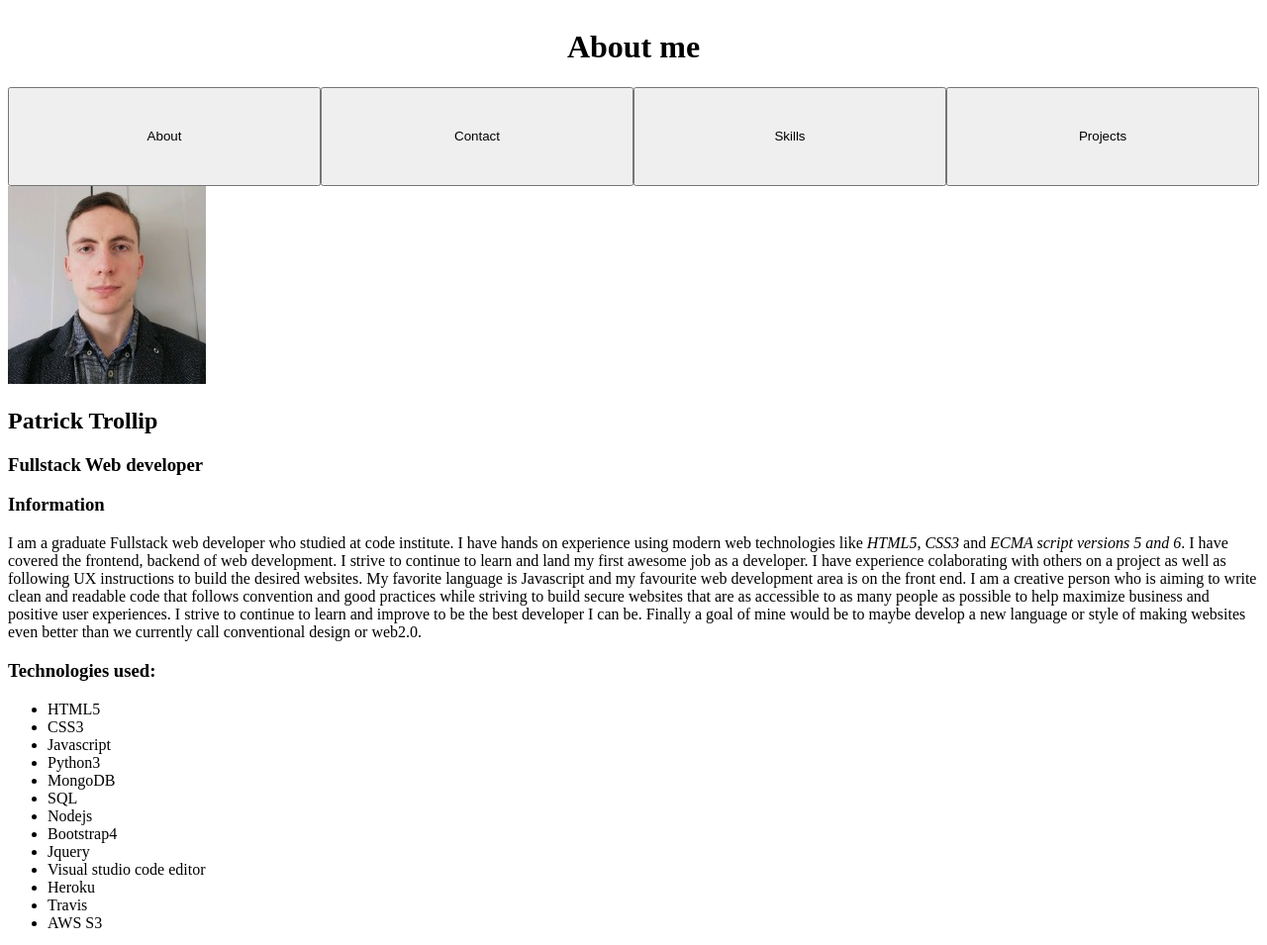
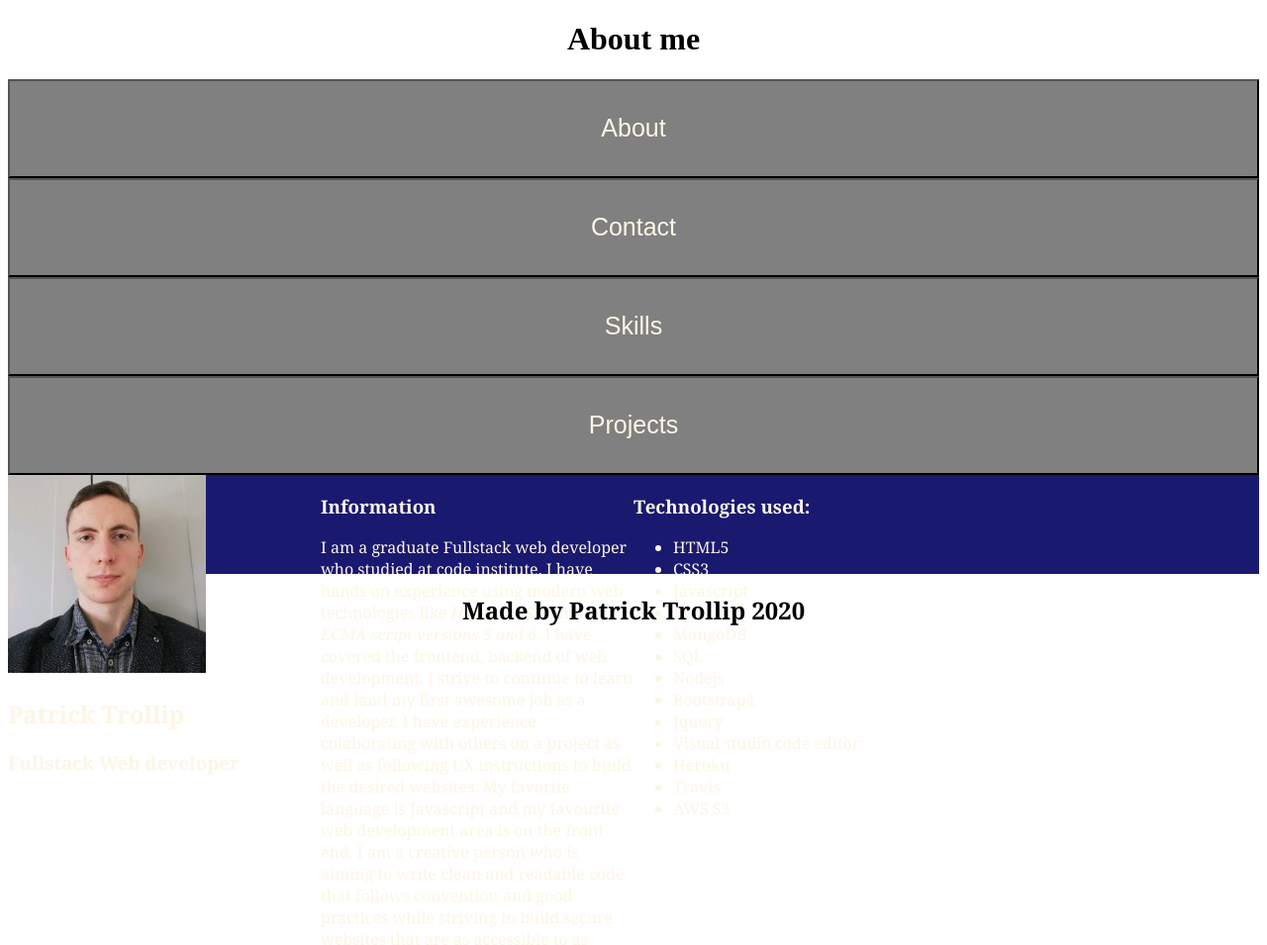
Before and after one commit to Patoman90/Patoman90-Patrick-Trollip-s-Portfollio, a plain HTML site: page index.html in a window 1280 px wide. Shown: the top 955 px of the page at 99% size. Drawn offline with Linux system fonts and the light colour scheme.

Commit message:
Refactored the html code in the pages to get rid of unwanted classes in header and footer elements

```diff
--- a/CSS/style.css
+++ b/CSS/style.css
@@ -2,26 +2,45 @@
 
 .gridContainer {
     display: grid;
+    grid-template-columns: repeat(4, 1fr);
+    grid-auto-rows: 100px;
+    background-color: midnightblue;
+    color:oldlace;
+    font-family: Georgia, 'Times New Roman', Times, serif;
 }
 
-.gridHeader > h1{
-    display: grid;
-    grid-template-columns: 1, 100%;
+header > h1{
+    grid-column-start: 1;
+    grid-column-end: 4;
+    grid-row-start: 1;
+    grid-row-end: 2;
     text-align: center;
+
 }
 
-.gridHeader > nav{
-    display: grid;
-    grid-template-columns: repeat(4, 1fr);
+header > nav{
+    grid-column-start: 1;
+    grid-column-end: 4;
+    grid-row-start: 2;
+    grid-row-end: 3;
 }
 
 button {
     text-decoration: none;
     width: 100%;
     height: 100px;
+    background-color: gray;
+    color:oldlace;
+    font-size: 25px;
+}
+
+a {
+    color: oldlace;
+    text-decoration: none;
 }
 
 .gridSection1 {}
+
 
 .gridSection2 {}
 
@@ -34,8 +53,7 @@ button {
 .gridSection6 {}
 /**/
 
-.gridFooter {
-    display: grid;
-    grid-template-columns: 1, 100%;
+footer {
     text-align: center;
+    font-family: Georgia, 'Times New Roman', Times, serif;
 }
--- a/index.html
+++ b/index.html
@@ -7,9 +7,8 @@
     <link rel="stylesheet" href="CSS\style.css">
 </head>
 <body>
-    <div class="gridContainer">
     <!--Top page section-->
-        <header class="gridHeader">
+    <header>
         <h1>About me</h1>
         <!-- Navigation bar-->
         <nav>
@@ -21,6 +20,7 @@
     </header>
     <!--Main content section-->
     <main>
+        <div class="gridContainer">
             <!--Section 1-->
             <section class="gridSection1">
                 <img src="Assets\Guy.png" alt="Picture of Patrick Trollip dressed smart casual.">
@@ -62,12 +62,12 @@
                     <li>AWS S3</li>
                 </ul>
             </section>
+        </div>
     </main>
     <!--Bottom page section -->
-        <footer class="gridFooter">
+    <footer>
         <h2>Made by Patrick Trollip 2020</h2>
     </footer>
-    </div>
     <!--Javascript link -->
     <script src="CustomJS\custom.js"></script>
 </body>
```
Also changed, not shown: contact.html (+4 -4 lines), projects.html (+4 -4 lines), skills.html (+4 -4 lines). Lines whose indentation alone changed are shown as unchanged.
